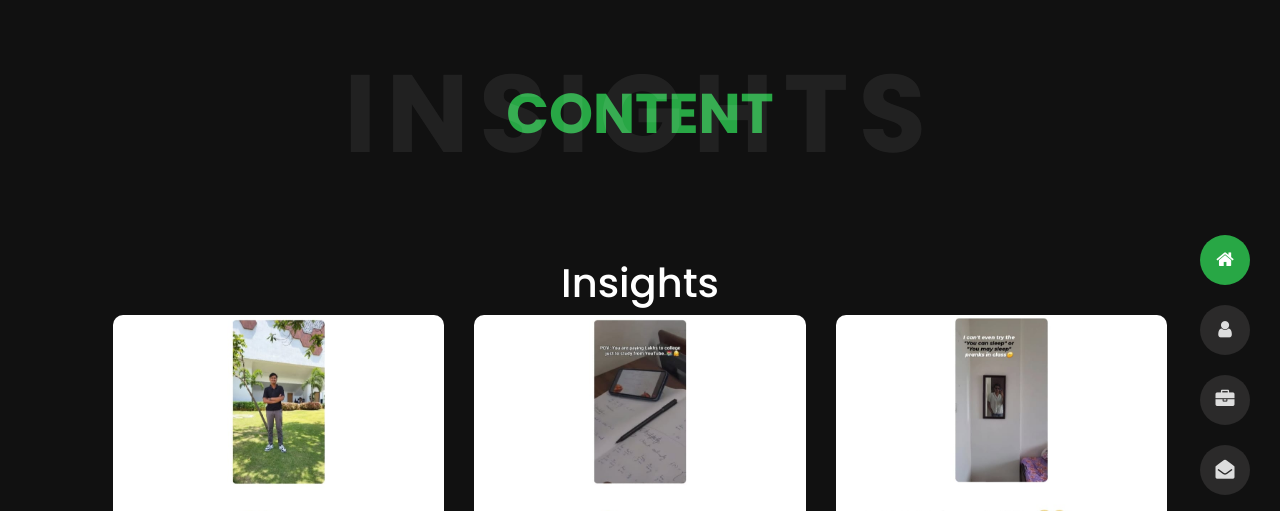
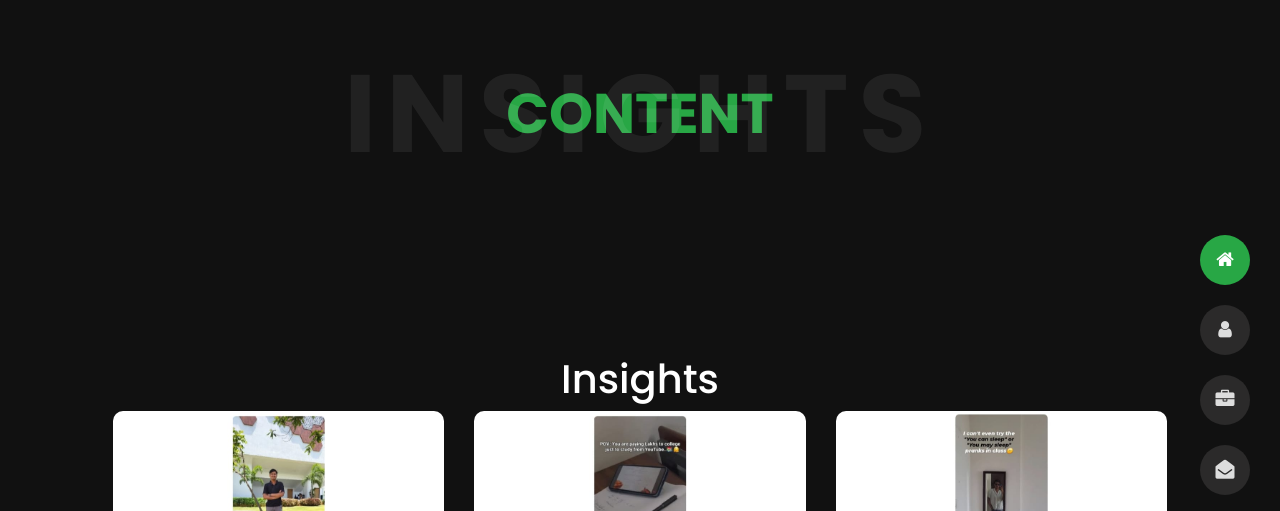
Before and after one commit to namanjain2136/My-portfolio, a plain HTML site: page content.html in a window 1280 px wide. Shown: the top 511 px of the page. Drawn offline with nearby package versions, Linux system fonts and the light colour scheme.

Commit message:
Update content.html

```diff
--- a/content.html
+++ b/content.html
@@ -153,7 +153,7 @@
     <section class="main-content">
         <div class="container">
             <!-- Insights Section Starts -->
-            <h1 style="text-align: center;">Insights</h1>
+            <h1 style="text-align: center;"><br><br>Insights</h1>
             <div class="row">
                 <!-- Insight Images -->
                 <div class="col-12 col-md-4 mb-30">
```
